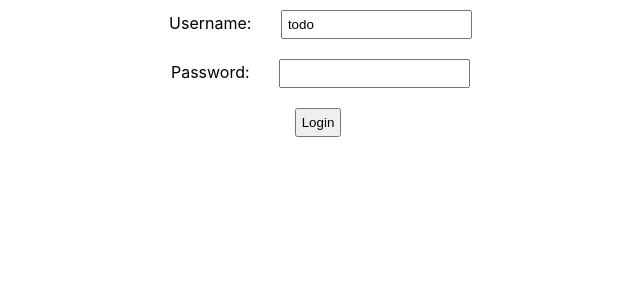
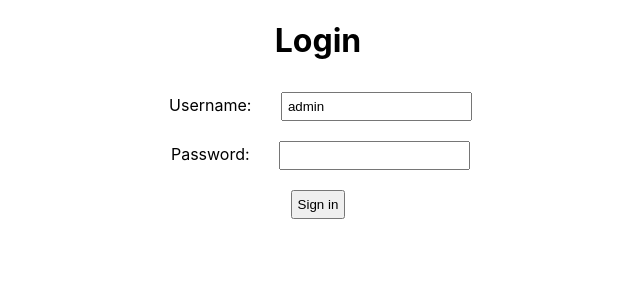
Before and after one commit to JuanPablo70/TODOManagementApp, a React (Create React App) app in the folder frontend/todo-app/: page / in a window 1280 px wide. Shown: the top 300 px of the page, without its empty margins (322-962 px from the left). Built offline with nearby package versions, Linux system fonts and the light colour scheme.

Commit message:
Error path page and passing params between components

```diff
--- a/frontend/todo-app/src/components/todo/TodoApp.jsx
+++ b/frontend/todo-app/src/components/todo/TodoApp.jsx
@@ -1,5 +1,5 @@
 import { useState } from 'react';
-import { BrowserRouter, Route, Routes, useNavigate } from 'react-router-dom';
+import { BrowserRouter, Route, Routes, useNavigate, useParams } from 'react-router-dom';
 import './TodoApp.css';
 
 export default function TodoApp() {
@@ -10,7 +10,8 @@ export default function TodoApp() {
                 <Routes>
                     <Route path='/' element={ <Login /> }></Route>
                     <Route path='/login' element={ <Login /> }></Route>
-                    <Route path='/welcome' element={ <Welcome /> }></Route>
+                    <Route path='/welcome/:username' element={ <Welcome /> }></Route>
+                    <Route path='*' element={ <Error /> }></Route>
                 </Routes>
             </BrowserRouter>
         </div>
@@ -20,7 +21,7 @@ export default function TodoApp() {
 
 function Login() {
 
-    const [username, setUsername] = useState('todo');
+    const [username, setUsername] = useState('admin');
 
     const [password, setPassword] = useState('');
 
@@ -39,10 +40,10 @@ function Login() {
     }
 
     function handleSubmit() {
-        if (username === 'todo' && password === 't0d0') {
+        if (username === 'admin' && password === 't0d0') {
             setSuccessMessage(true);
             setFailedMessage(false);
-            navigate('/welcome');
+            navigate(`/welcome/${username}`);
         } else {
             setSuccessMessage(false);
             setFailedMessage(true);
@@ -51,6 +52,7 @@ function Login() {
 
     return (
         <div className="Login">
+            <h1>Login</h1>
             {successMessage && <div className="successMessage">Authentication successfull!</div>}
             {failedMessage && <div className="errorMessage">Authentication failed. Plase check your credentials!</div>}
             <div className="LoginForm">
@@ -63,7 +65,7 @@ function Login() {
                     <input type="password" name="password" value={password} onChange={handlePasswordChange} />
                 </div>
                 <div>
-                    <button type="button" name="login" onClick={handleSubmit}>Login</button>
+                    <button type="button" name="login" onClick={handleSubmit}>Sign in</button>
                 </div>
             </div>
         </div>
@@ -73,9 +75,28 @@ function Login() {
 
 
 function Welcome() {
+
+    const params = useParams();
+
     return (
         <div className='Welcome'>
-            Welcome Component
+            <h1>Welcome {params.username}</h1>
+            <div>
+                Welcome Component
+            </div>
         </div>
     );
+
 }
+
+
+function Error() {
+
+    return (
+        <div className='Error'>
+            <h1>404 Path not found</h1>
+            <div>Please check the path.</div>
+        </div>
+    );
+
+}
```
